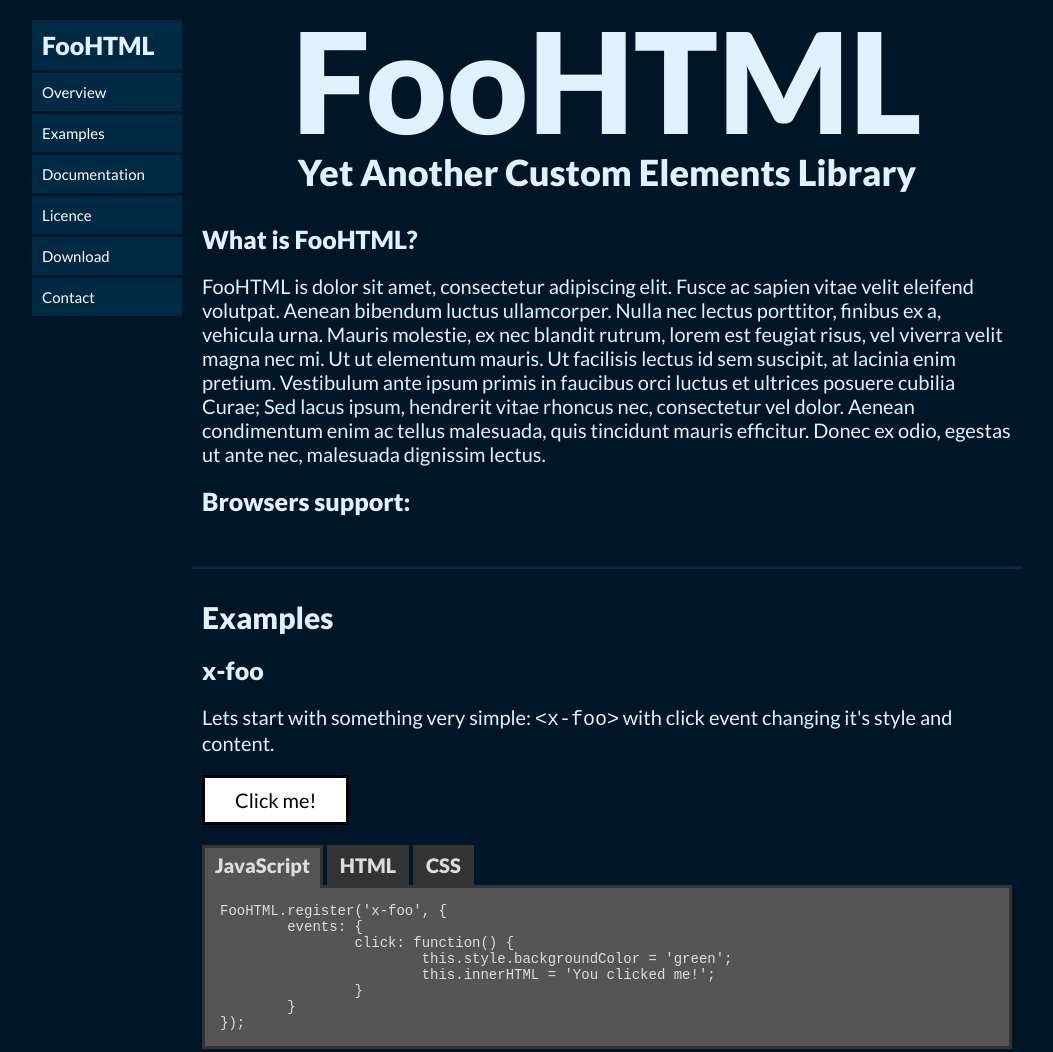
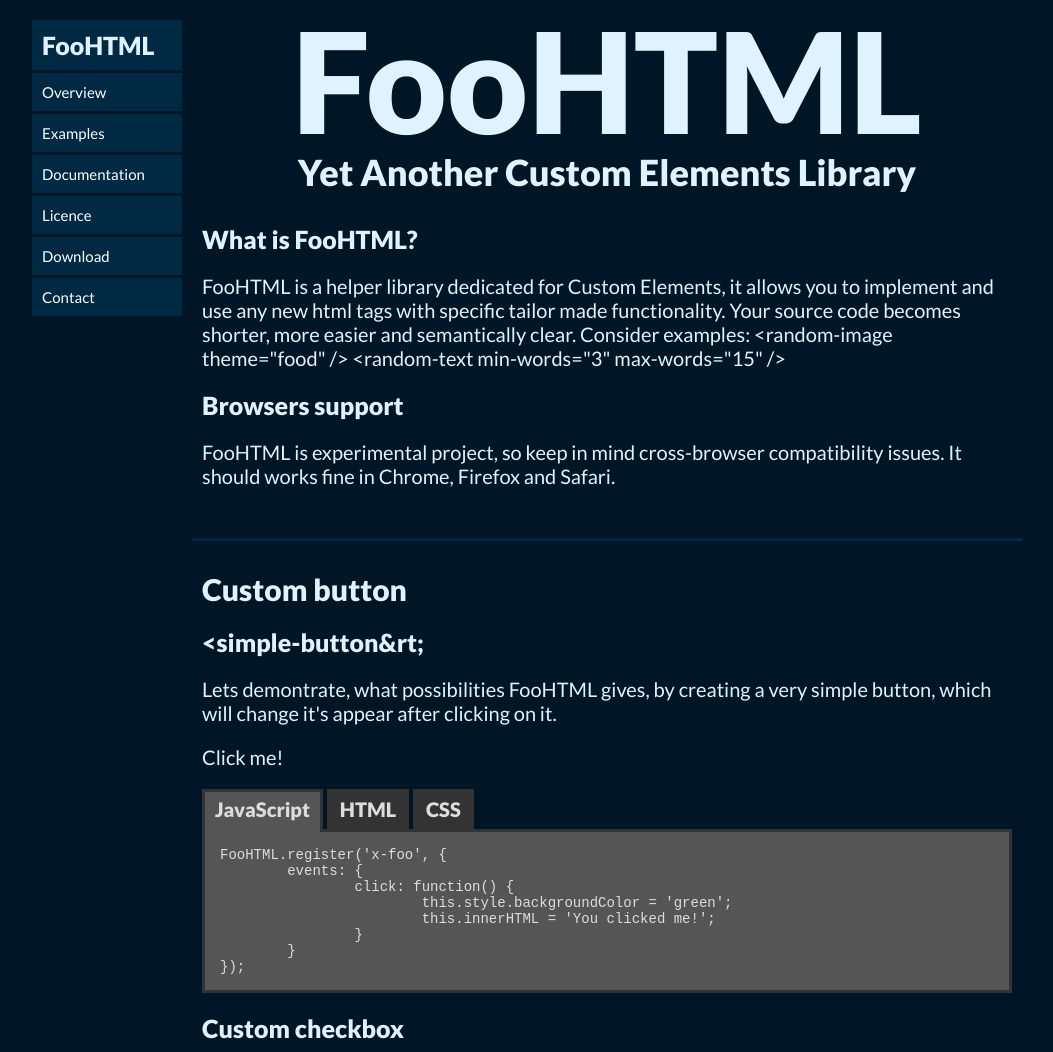
Before and after one commit to kolbinski/kolbinski.github.io, a plain HTML site: page index.html in a window 1280 px wide. Shown: the top 1052 px of the page, without its empty margins (108-1161 px from the left). Drawn offline with Linux system fonts and the light colour scheme.

Commit message:
Update index.html

```diff
--- a/index.html
+++ b/index.html
@@ -22,19 +22,36 @@
 		<section id="overview">
 			<big>FooHTML</big>
 			<small>Yet Another Custom Elements Library</small>
-			<h3>What is FooHTML?</h3>
-			<p>FooHTML is  dolor sit amet, consectetur adipiscing elit. Fusce ac sapien vitae velit eleifend volutpat. Aenean bibendum luctus ullamcorper. Nulla nec lectus porttitor, finibus ex a, vehicula urna. Mauris molestie, ex nec blandit rutrum, lorem est feugiat risus, vel viverra velit magna nec mi. Ut ut elementum mauris. Ut facilisis lectus id sem suscipit, at lacinia enim pretium. Vestibulum ante ipsum primis in faucibus orci luctus et ultrices posuere cubilia Curae; Sed lacus ipsum, hendrerit vitae rhoncus nec, consectetur vel dolor. Aenean condimentum enim ac tellus malesuada, quis tincidunt mauris efficitur. Donec ex odio, egestas ut ante nec, malesuada dignissim lectus.</p>
-			<h3>Browsers support:</h3>
+			<h3>
+				What is FooHTML?
+			</h3>
+			<p>
+				FooHTML is a helper library dedicated for Custom Elements,
+				it allows you to implement and use any new html tags with specific tailor made functionality.
+				Your source code becomes shorter, more easier and semantically clear.
+				Consider examples:
+				&lt;random-image theme="food" /&gt;
+				&lt;random-text min-words="3" max-words="15" /&gt;
+			</p>
+			<h3>
+				Browsers support
+			</h3>
+			<p>
+				FooHTML is experimental project, so keep in mind cross-browser compatibility issues.
+				It should works fine in Chrome, Firefox and Safari.
+			</p>
 		</section>
 
 		<section id="examples">
 
-			<h2>Examples</h2>
+			<h2>Custom button</h2>
 
-			<h3>x-foo</h3>
-			<p>Lets start with something very simple: <code>&lt;x-foo&gt;</code> with click event changing it's style and content.</p>
+			<h3>&lt;simple-button&rt;</h3>
+			<p>
+				Lets demontrate, what possibilities FooHTML gives, by creating a very simple button, which will change it's appear after clicking on it.
+			</p>
 
-			<x-foo>Click me!</x-foo>
+			<simple-button>Click me!</simple-button>
 
 			<x-tabs>
 				<x-tab-title>JavaScript</x-tab-title>
```
